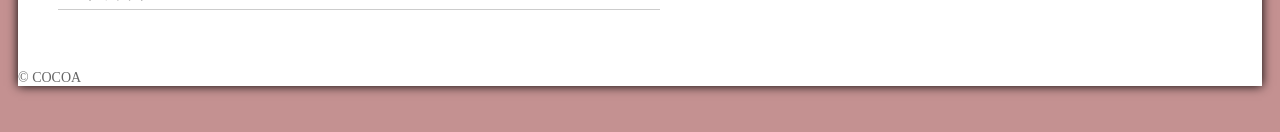
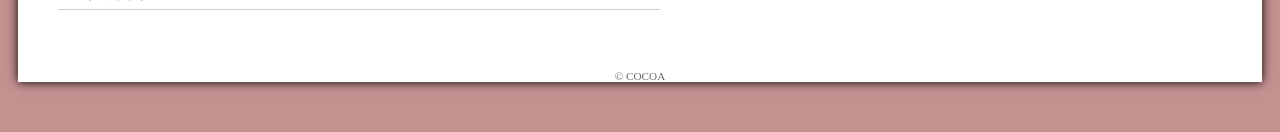
Before and after one commit to akira60/COCOA_HTML, a plain HTML site: page index.html in a window 1280 px wide. Shown: the part 536-668 px from the top of the page. Drawn offline with Linux system fonts and the light colour scheme.

Commit message:
フッターをセンターに

```diff
--- a/CSS/style.css
+++ b/CSS/style.css
@@ -79,3 +79,7 @@ header h1{
 a{
     color: #666;
 }
+footer{
+    text-align: center;
+    font-size: 80%;
+}
```
